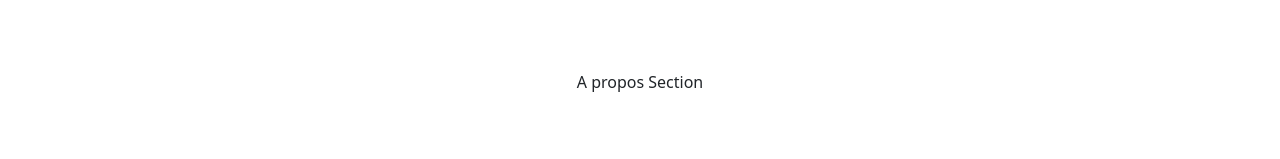
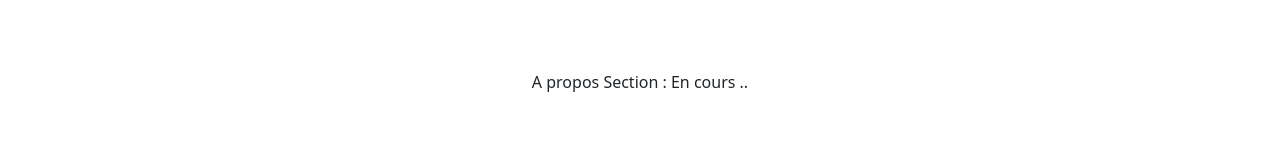
Before and after one commit to MohMarroun/my-water-app, a React (Create React App) app: page / in a window 1280 px wide. Shown: the part 2558-2717 px from the top of the page. Built offline with nearby package versions, Linux system fonts and the light colour scheme.

Commit message:
default commit before deploy

```diff
--- a/package.json
+++ b/package.json
@@ -1,4 +1,5 @@
 {
+  "homepage": "https://mohmarroun.github.io/my-water-app",
   "name": "water-app",
   "version": "0.1.0",
   "private": true,
@@ -13,6 +14,8 @@
   },
   "scripts": {
     "start": "react-scripts start",
+    "predeploy": "npm run build",
+    "deploy" : "gh-pages -d build",
     "build": "react-scripts build",
     "test": "react-scripts test",
     "eject": "react-scripts eject"
--- a/src/sections/Apropos.js
+++ b/src/sections/Apropos.js
@@ -4,7 +4,7 @@ const Apropos = () => {
     return (
         <section id="apropos-section" className='d-block'>
             <div className="container">
-                A propos Section
+                A propos Section : En cours ..
             </div>
         </section>
     );
```
